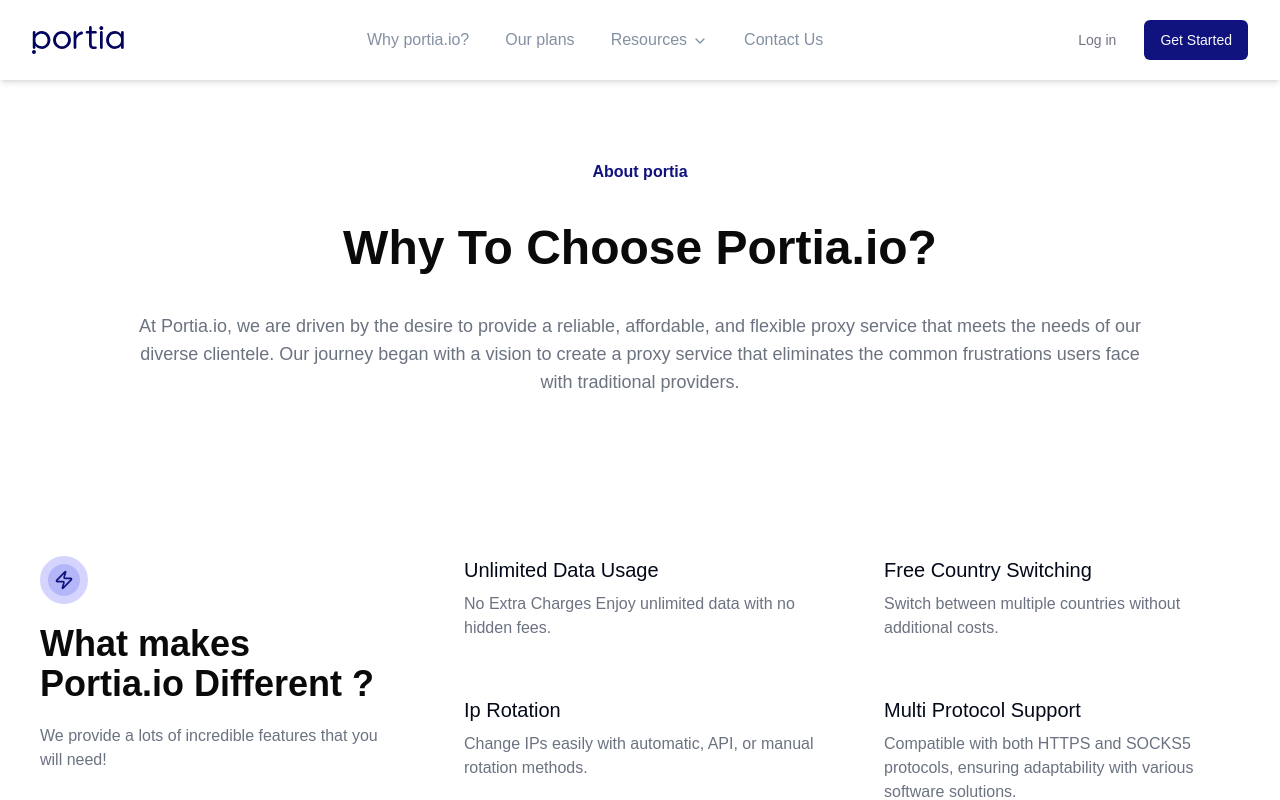
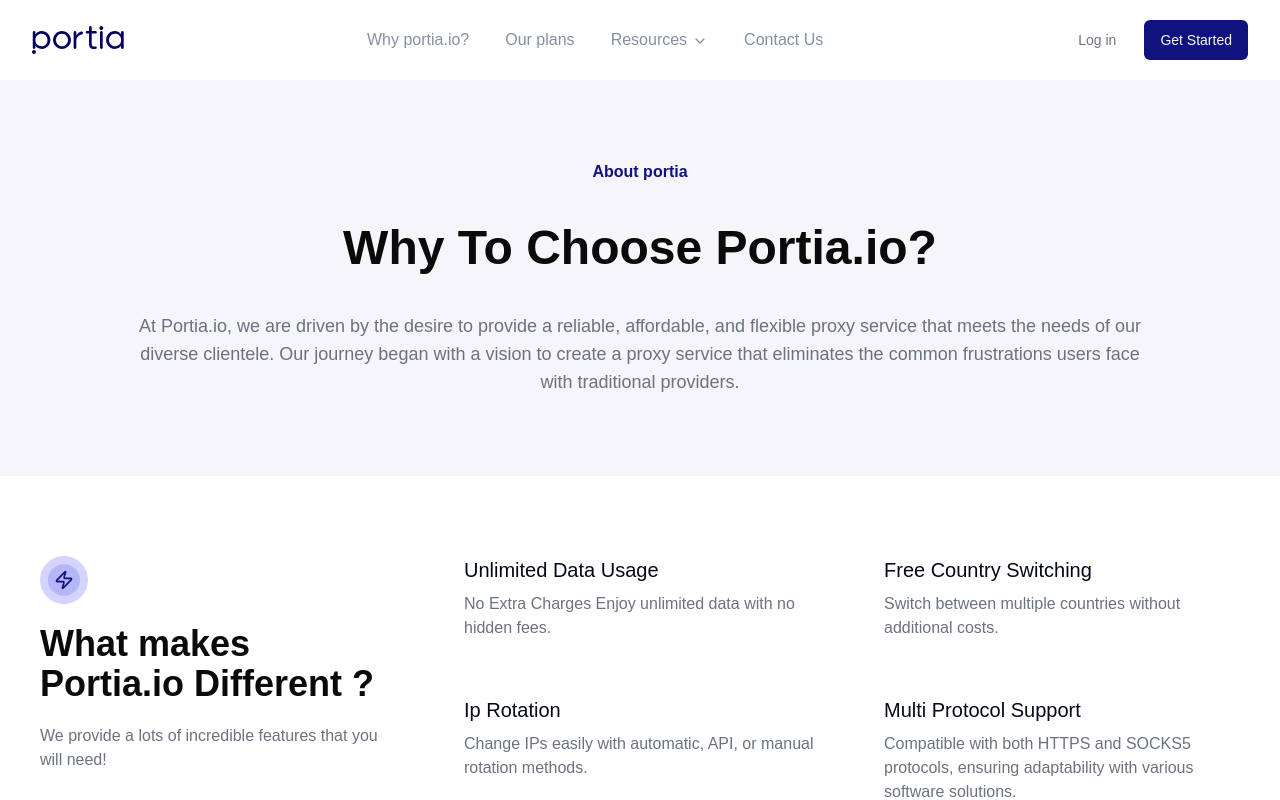
Before and after one commit to Saeed-Altout/portia, a Next.js app: page /why-portia-io in a window 1280 px wide. Shown: the top 800 px of the page. Built offline with nearby package versions, Linux system fonts and the light colour scheme; a web font is replaced by a local one.

Commit message:
add style to hero why portia page.

```diff
--- a/app/(website)/(pages)/why-portia-io/_components/hero.tsx
+++ b/app/(website)/(pages)/why-portia-io/_components/hero.tsx
@@ -4,7 +4,7 @@
 
 export const Hero = () => {
 	return (
-		<Section space='wide'>
+		<Section space='wide' className='bg-[#F5F5FA]'>
 			<Container size='wide' view='vertical' className='justify-center items-center gap-y-8 md:gap-y-9 lg:gap-y-10 text-center'>
 				<span className='block text-primary font-semibold'>About portia</span>
 				<h1 className='text-3xl md:text-4xl lg:text-5xl font-semibold'>Why To Choose Portia.io?</h1>
```
